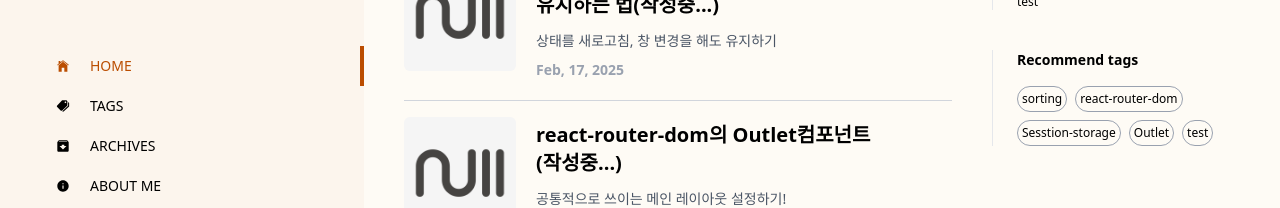
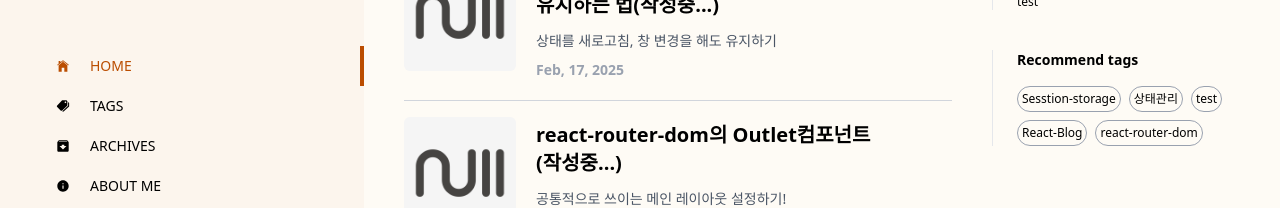
Before and after one commit to rojae1339/my-react-blog, a React (Vite) app: page / in a window 1280 px wide. Shown: the part 250-458 px from the top of the page. Built offline with nearby package versions, Linux system fonts and the light colour scheme.

Commit message:
fix
recommend tag random fix

```diff
--- a/src/components/additionalPanel/Panel.jsx
+++ b/src/components/additionalPanel/Panel.jsx
@@ -1,18 +1,26 @@
 import PostSimple from "../postList/PostSimple.jsx";
 import Button from "../Button.jsx";
 import {useEffect, useState} from "react";
-import {useParams} from "react-router-dom";
+import {useLocation, useParams} from "react-router-dom";
 
 const Panel = ({panelTitle, posts, tag, headings}) => {
 
     const {postTitle} = useParams();
+    const location = useLocation()
 
-    const [headingKey, setheadingKeyKey] = useState(postTitle);
+    const [headingKey, setHeadingKeyKey] = useState(postTitle);
+    const [storedTags, setStoredTags] = useState(tag);
 
     // headings이 변경될 때마다 key를 업데이트하여 애니메이션 다시 적용
     useEffect(() => {
-        setheadingKeyKey(postTitle);
+        setHeadingKeyKey(postTitle);
     }, [postTitle]);
+
+    useEffect(() => {
+        if (tag && tag.length > 0) {
+            setStoredTags(tag);
+        }
+    }, [location.pathname]);
 
     return (
         <div className={`border-l-[1px] border-gray-200 pl-6 text-sm font-bold pr-4 animate-fade-in`}>
@@ -34,9 +42,9 @@ const Panel = ({panelTitle, posts, tag, headings}) => {
                             })
                         }
                     </div>
-                ) : tag ? (
+                ) : storedTags?.length > 0 ? (
                     <div className={"flex flex-row gap-2 flex-wrap pt-4"}>
-                        {tag.map(([tag, count], index) => {
+                        {storedTags.map(([tag, count], index) => {
 
                             return (
                                 <div key={`tag_${index}`} className={"text-xs font-light border-[1px] border-gray-400 rounded-4xl px-1 py-1"}>
```
